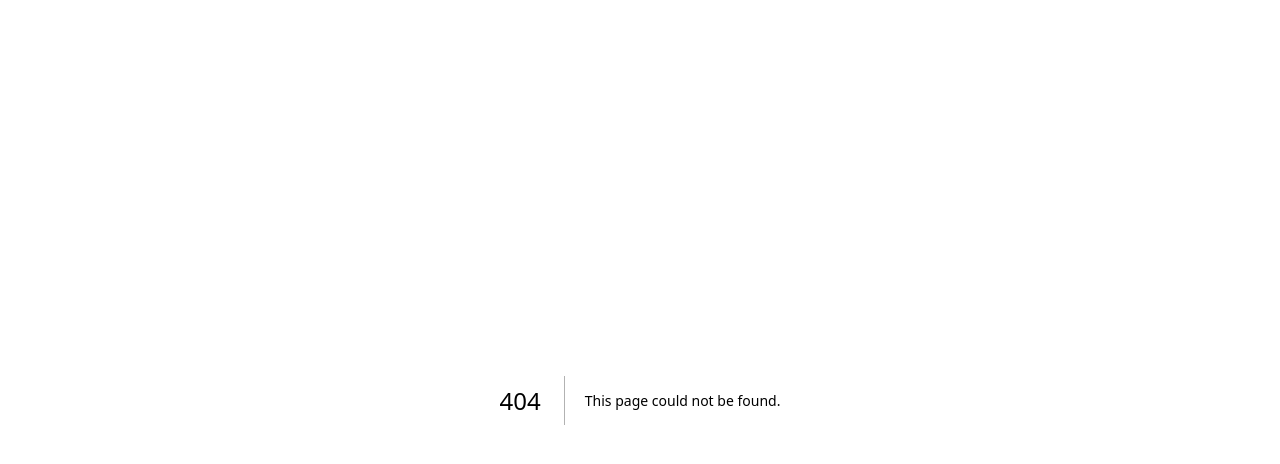
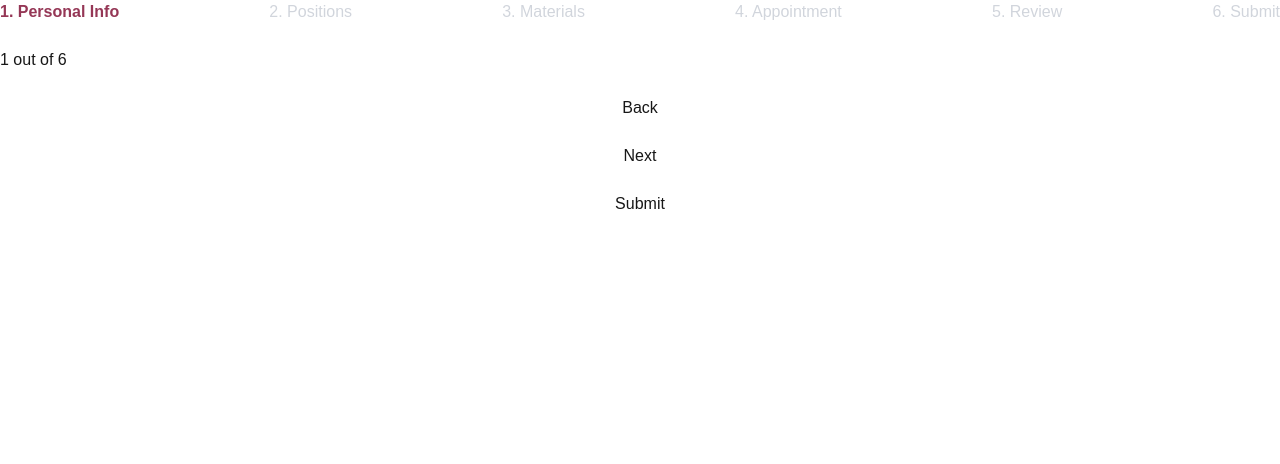
Before and after one commit to JumboCode/damiens-place, a Next.js app: page /apply in a window 1280 px wide. Before the commit this address had no page. Shown: the top 464 px of the page. Built offline with nearby package versions, Linux system fonts and the light colour scheme; a web font is replaced by a local one.

Commit message:
Finished up to Step 7 of ticket

```diff
--- /dev/null
+++ b/src/app/apply/page.tsx
@@ -0,0 +1,5 @@
+import ApplicationFormShell from "@/components/application/ApplicationFormShell";
+
+export default function ApplyPage() {
+  return <ApplicationFormShell />;
+}
--- a/src/app/page.tsx
+++ b/src/app/page.tsx
@@ -5,9 +5,6 @@ import ApplicationFormShell from "@/components/application/ApplicationFormShell"
 export default function Home() {
   return (
     <AuthPageLayout user="Developers">
-      <ApplicationFormShell>
-
-      </ApplicationFormShell>
       <p> For frontend devs - here is where your content will go! </p>
     </AuthPageLayout>
   );
--- a/src/components/application/ApplicationFormShell.tsx
+++ b/src/components/application/ApplicationFormShell.tsx
@@ -7,7 +7,6 @@ import { useState } from "react";
 // import your steps and StepProgress
 import { steps } from "./steps";
 import StepProgress from "./StepProgress";
-
 
 export default function ApplicationFormShell() {
   // useState = a box that remembers a value. 0 means the first step.
@@ -26,16 +25,43 @@ export default function ApplicationFormShell() {
 
   return (
     <div className="flex flex-col gap-6">
-        <StepProgress currentStep={currentStep} steps={steps} />
+      <StepProgress currentStep={currentStep} />
+      <div className="flex flex-col gap-6">{currentStep + 1} out of 6</div>
 
-     <div className="flex flex-col gap-6">
-        { currentStep } out of 6
-        </div>
-
-      {/* TODO: back and next buttons */}
       {/* use the isFirstStep and isLastStep booleans to determine if
       a button appears, or if it needs to show "Submit" rather than
       Next! */}
+
+
+
+      {/* {isFirstStep && <button onClick={goBack} disabled={isFirstStep}>Back</button>}
+
+        {isLastStep ? (
+
+          <button onClick={goNext} disabled={isLastStep}>
+            Next
+          </button>
+        ) : (
+          <button onClick={goNext} disabled={currentStep !== steps.length - 1}>
+            Submit
+          </button>
+        )} */}
+
+
+       <button onClick={goBack} disabled={isFirstStep}>
+        Back
+      </button>
+
+
+
+      <button onClick={goNext} disabled={isLastStep}>
+        Next
+      </button>
+
+      <button onClick={goNext} disabled={currentStep !== steps.length - 1}>
+        Submit
+      </button>
+
     </div>
   );
 }
--- a/src/components/application/StepProgress.tsx
+++ b/src/components/application/StepProgress.tsx
@@ -1,7 +1,7 @@
 /**
  * StepProgress.tsx
  *
- * <1-3 sentences: what this file does and why it exists.>
+ * Progress bar and current step for phone and computer version.
  *
  * Author: Luisa and Jeremiah
  * Date Created: 10/09/2026
```
